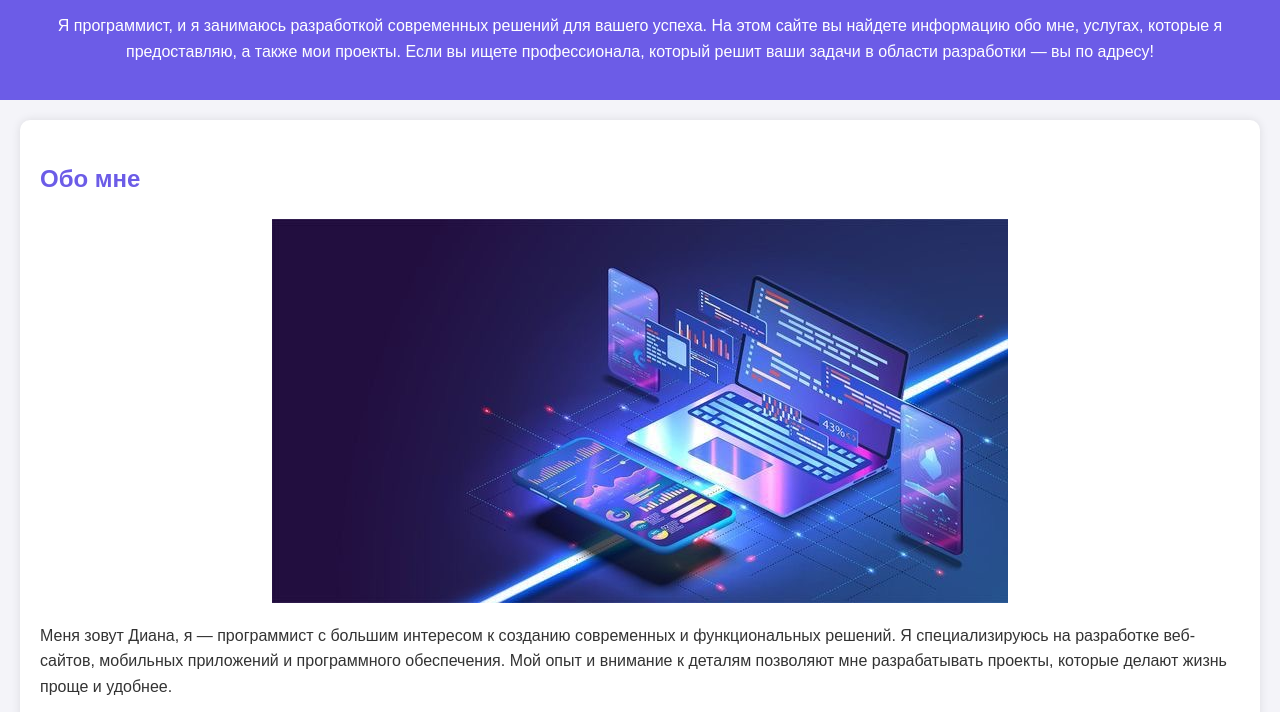
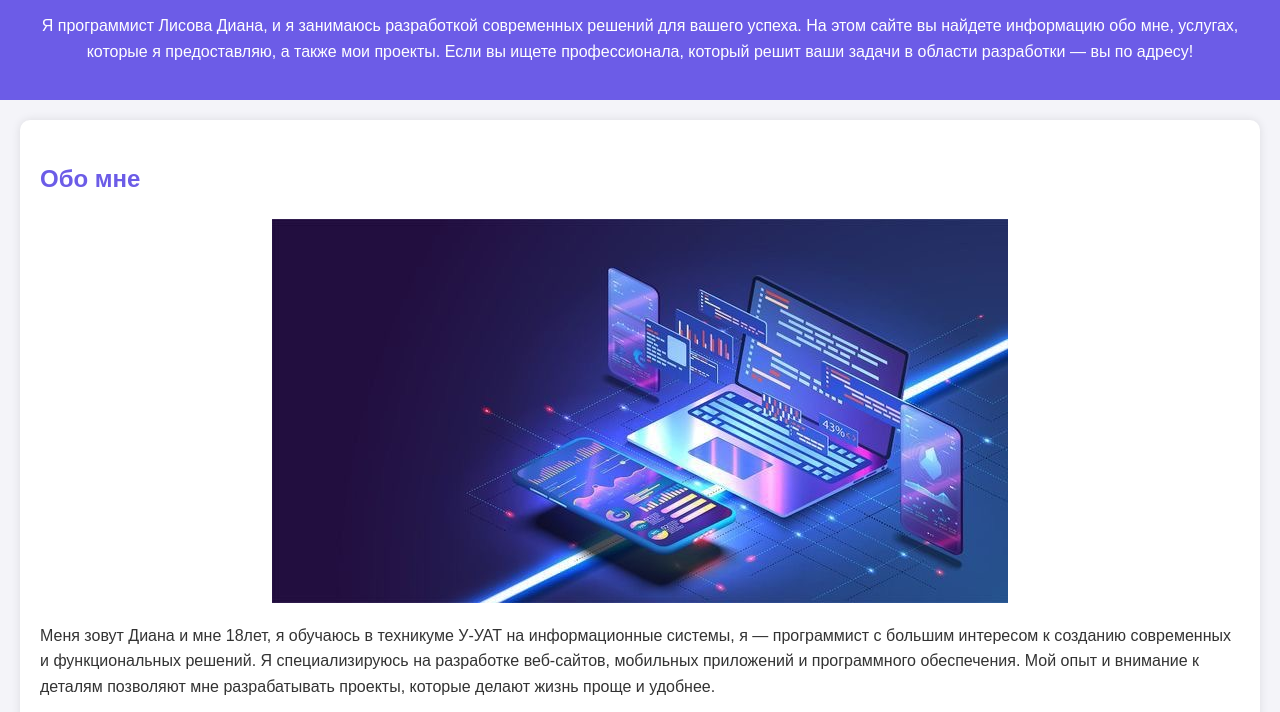
Before and after one commit to Diana228355/lisova-diana.github.io, a plain HTML site: page index.html in a window 1280 px wide. Shown: the part 74-786 px from the top of the page. Drawn offline with Linux system fonts and the light colour scheme.

Commit message:
Update index.html

```diff
--- a/index.html
+++ b/index.html
@@ -9,13 +9,13 @@
 <body>
 <header>
 <h1>Добро пожаловать на мой сайт!</h1>
-<p>Я программист, и я занимаюсь разработкой современных решений для вашего успеха. На этом сайте вы найдете информацию обо мне, услугах, которые я предоставляю, а также мои проекты. Если вы ищете профессионала, который решит ваши задачи в области разработки — вы по адресу!</p>
+<p>Я программист Лисова Диана, и я занимаюсь разработкой современных решений для вашего успеха. На этом сайте вы найдете информацию обо мне, услугах, которые я предоставляю, а также мои проекты. Если вы ищете профессионала, который решит ваши задачи в области разработки — вы по адресу!</p>
 </header>
 
 <section id="about">
 <h2>Обо мне</h2>
 <img src="about.jpeg" alt="Обо мне" />
-<p>Меня зовут Диана, я — программист с большим интересом к созданию современных и функциональных решений. Я специализируюсь на разработке веб-сайтов, мобильных приложений и программного обеспечения. Мой опыт и внимание к деталям позволяют мне разрабатывать проекты, которые делают жизнь проще и удобнее.</p>
+<p>Меня зовут Диана и мне 18лет, я обучаюсь в техникуме У-УАТ на информационные системы, я — программист с большим интересом к созданию современных и функциональных решений. Я специализируюсь на разработке веб-сайтов, мобильных приложений и программного обеспечения. Мой опыт и внимание к деталям позволяют мне разрабатывать проекты, которые делают жизнь проще и удобнее.</p>
 <p>Мои основные навыки включают:
 <ul>
 <li>Разработка веб-сайтов с использованием HTML, CSS, JavaScript, React и других технологий.</li>
```
